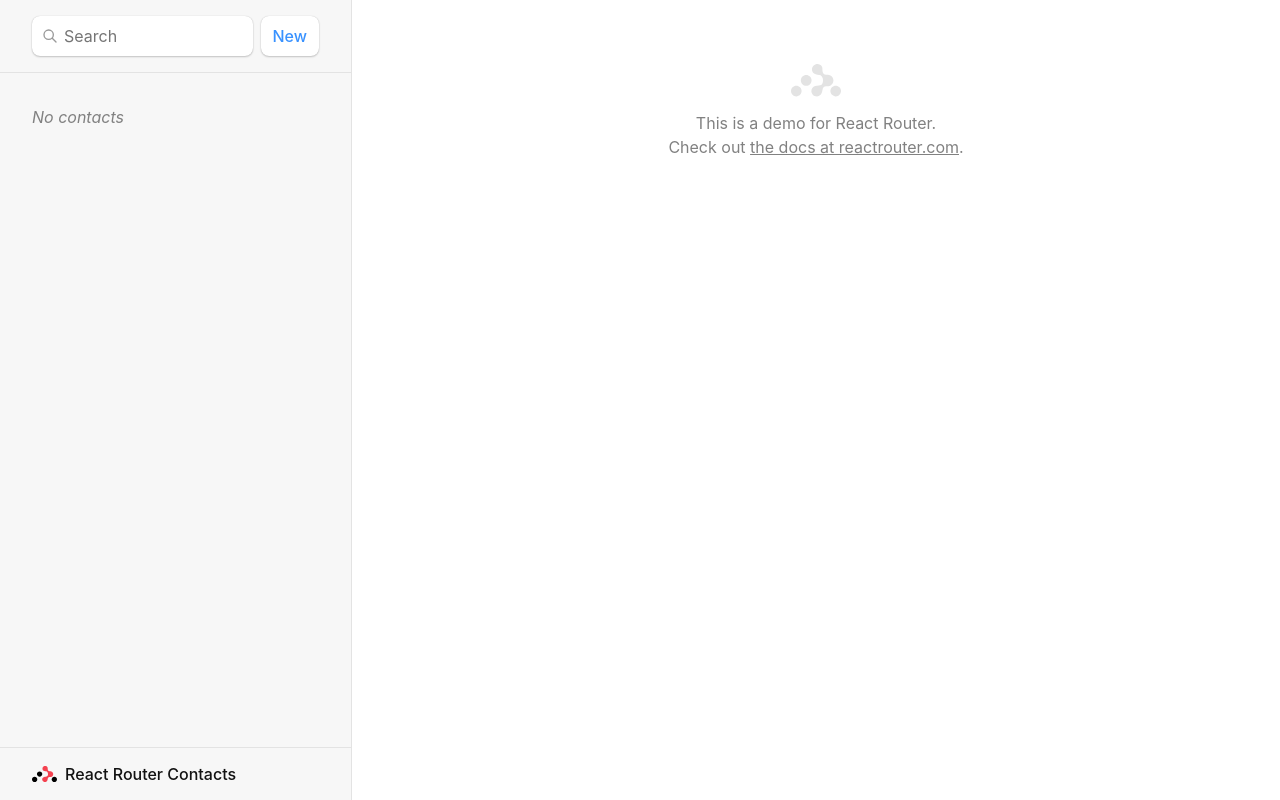
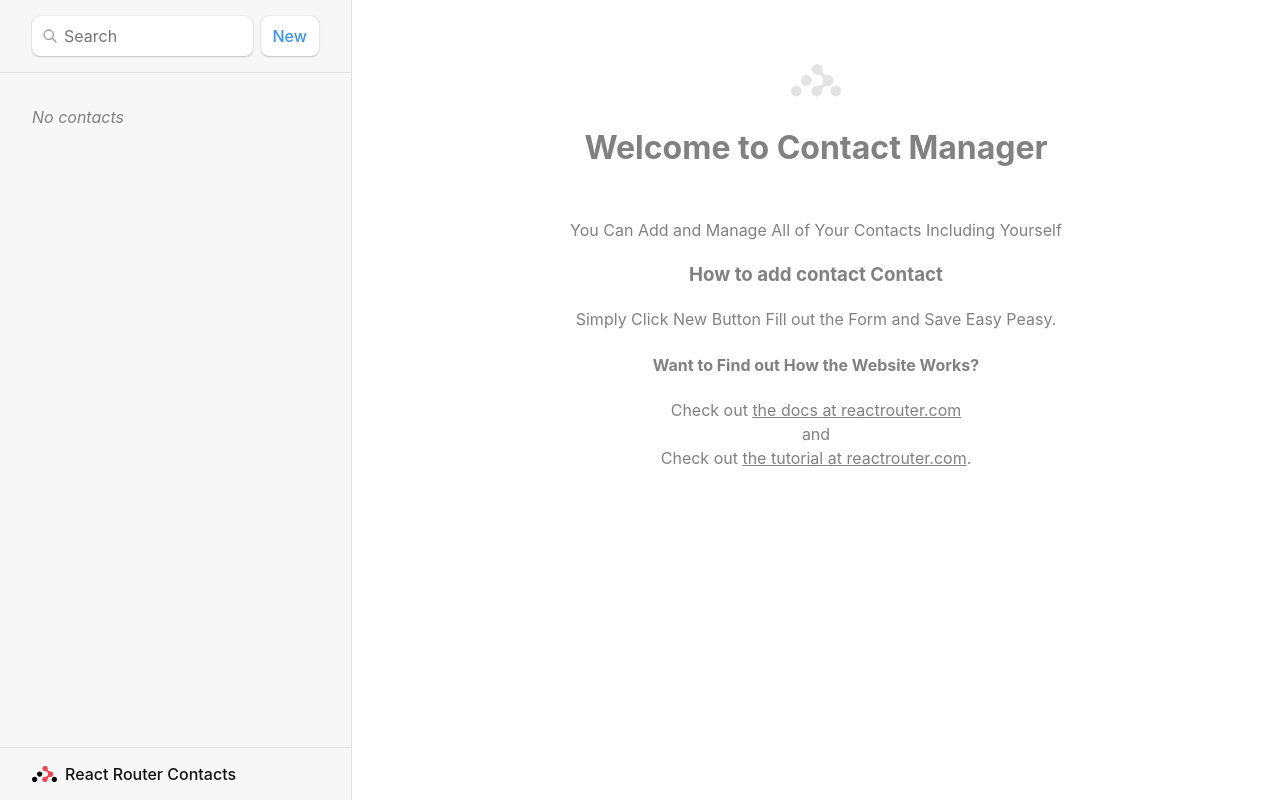
Before and after one commit to LexusLFA220/route-tutorial, a React (Vite) app: page / in a window 1280 px wide. Built offline with nearby package versions, Linux system fonts and the light colour scheme.

Commit message:
Added Styling and better Presentation to index.jsx

```diff
--- a/src/routes/index.jsx
+++ b/src/routes/index.jsx
@@ -1,12 +1,25 @@
 export default function Index() {
     return (
       <p id="zero-state">
-        This is a demo for React Router.
+       <h1>Welcome to Contact Manager</h1>
         <br />
+        You Can Add and Manage All of Your Contacts Including Yourself
+        <br />
+        <h3>How to add contact Contact</h3>
+        <p>Simply Click New Button Fill out the Form and Save Easy Peasy. </p>
+        <h4>Want to Find out How the Website Works?</h4>
         Check out{" "}
         <a href="https://reactrouter.com">
           the docs at reactrouter.com
         </a>
+        <br/>
+        and
+        <br/>
+        Check out{" "}
+        <a href=" https://reactrouter.com/en/main/start/tutorial">
+          the tutorial at reactrouter.com
+        </a>
+
         .
       </p>
     );
```
